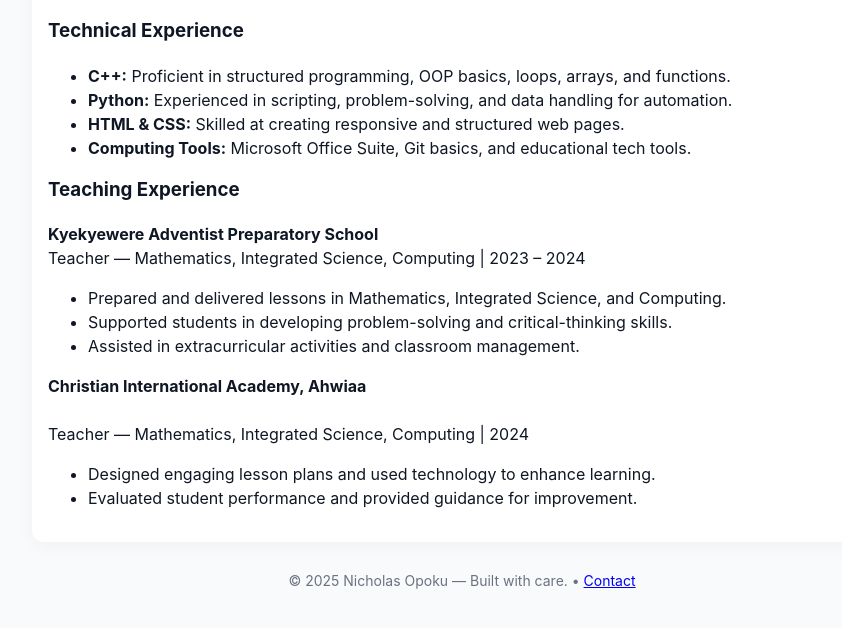
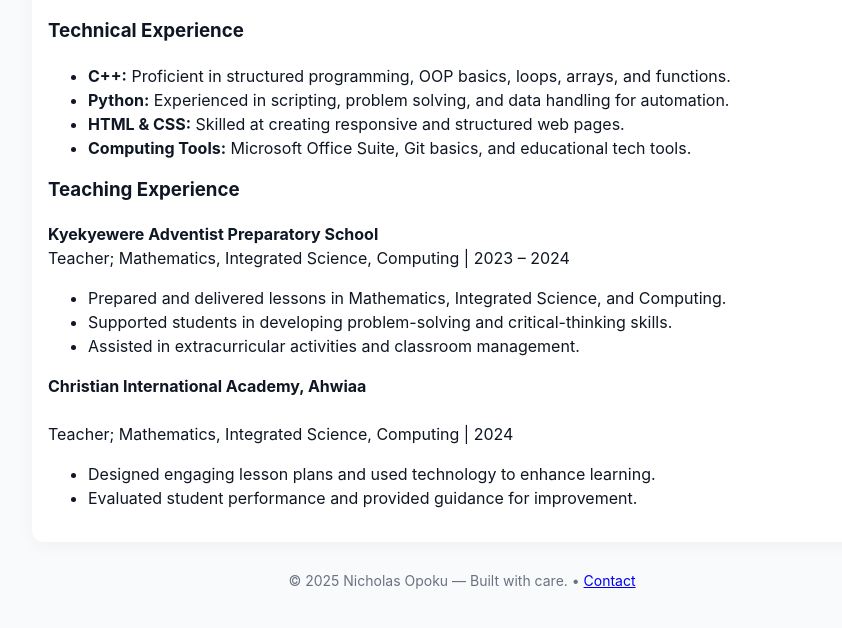
Before and after one commit to VyrnBust/vyrn-bust, a plain HTML site: page experience.html in a window 1280 px wide. Shown: the part 310-938 px from the top of the page, without its empty margins (178-1020 px from the left). Drawn offline with Linux system fonts and the light colour scheme.

Commit message:
Add files via upload

```diff
--- a/experience.html
+++ b/experience.html
@@ -40,20 +40,20 @@
     <h3>Technical Experience</h3>
     <ul>
       <li><strong>C++:</strong> Proficient in structured programming, OOP basics, loops, arrays, and functions.</li>
-      <li><strong>Python:</strong> Experienced in scripting, problem-solving, and data handling for automation.</li>
+      <li><strong>Python:</strong> Experienced in scripting, problem solving, and data handling for automation.</li>
       <li><strong>HTML & CSS:</strong> Skilled at creating responsive and structured web pages.</li>
       <li><strong>Computing Tools:</strong> Microsoft Office Suite, Git basics, and educational tech tools.</li>
     </ul>
     <h3 style="margin-top:16px">Teaching Experience</h3>
     <strong>Kyekyewere Adventist Preparatory School</strong><br>
-    Teacher — Mathematics, Integrated Science, Computing | 2023 – 2024
+    Teacher; Mathematics, Integrated Science, Computing | 2023 – 2024
     <ul>
       <li>Prepared and delivered lessons in Mathematics, Integrated Science, and Computing.</li>
       <li>Supported students in developing problem-solving and critical-thinking skills.</li>
       <li>Assisted in extracurricular activities and classroom management.</li>
     </ul>
     <strong style="margin-top:8px; display:block">Christian International Academy, Ahwiaa</strong><br>
-    Teacher — Mathematics, Integrated Science, Computing | 2024
+    Teacher; Mathematics, Integrated Science, Computing | 2024
     <ul>
       <li>Designed engaging lesson plans and used technology to enhance learning.</li>
       <li>Evaluated student performance and provided guidance for improvement.</li>
```
Also changed, not shown: about.html (+2 -2 lines), index.html (+1 -1 lines).
